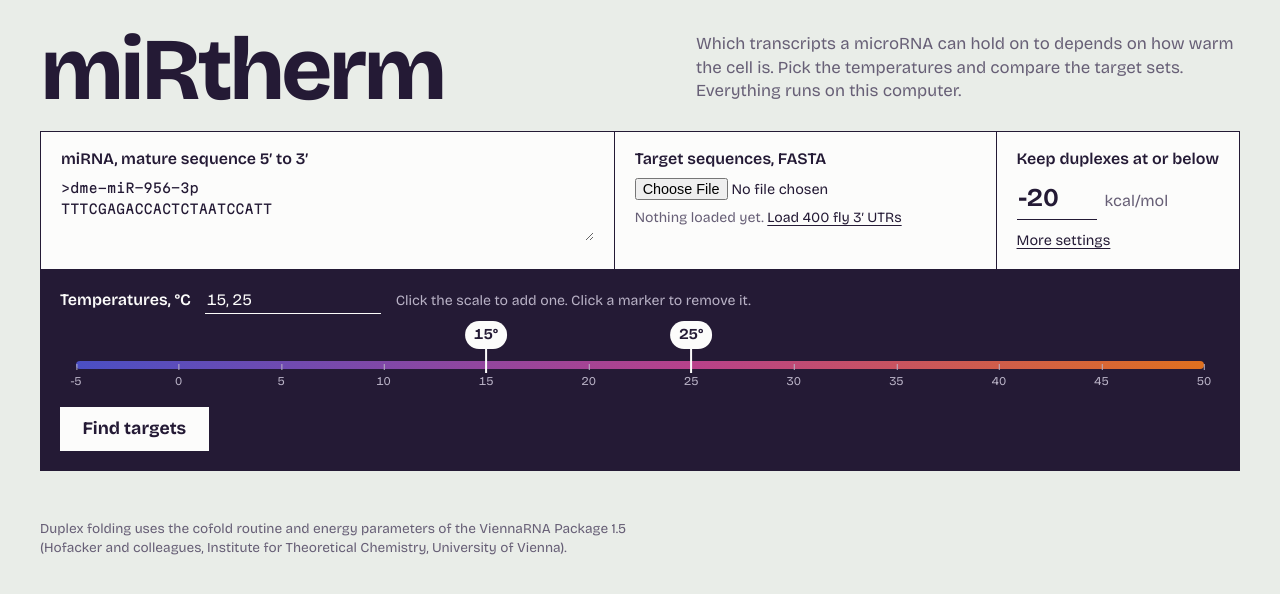
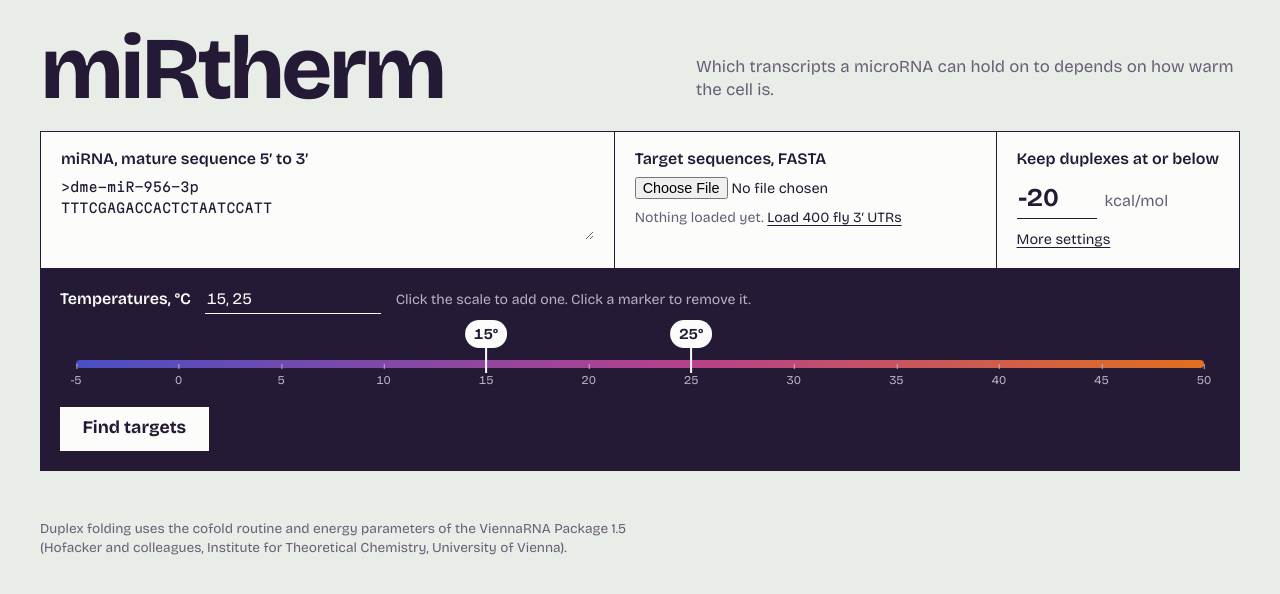
Before and after one commit to BiggarLab/miRtherm, a plain HTML site: page docs/index.html in a window 1280 px wide. Drawn offline with Linux system fonts and the light colour scheme.

Commit message:
Shorten the masthead text
Co-Authored-By: Claude Fable 5.2 <noreply@anthropic.com>
Claude-Session: https://claude.ai/code/session_018KBvgC7nBg5khBGp1DZ9iy

```diff
--- a/docs/index.html
+++ b/docs/index.html
@@ -10,7 +10,7 @@
 
 <header class="mast">
   <h1>miRtherm</h1>
-  <p>Which transcripts a microRNA can hold on to depends on how warm the cell is. Pick the temperatures and compare the target sets. Everything runs on this computer.</p>
+  <p>Which transcripts a microRNA can hold on to depends on how warm the cell is.</p>
 </header>
 
 <form id="setup" autocomplete="off">
```
